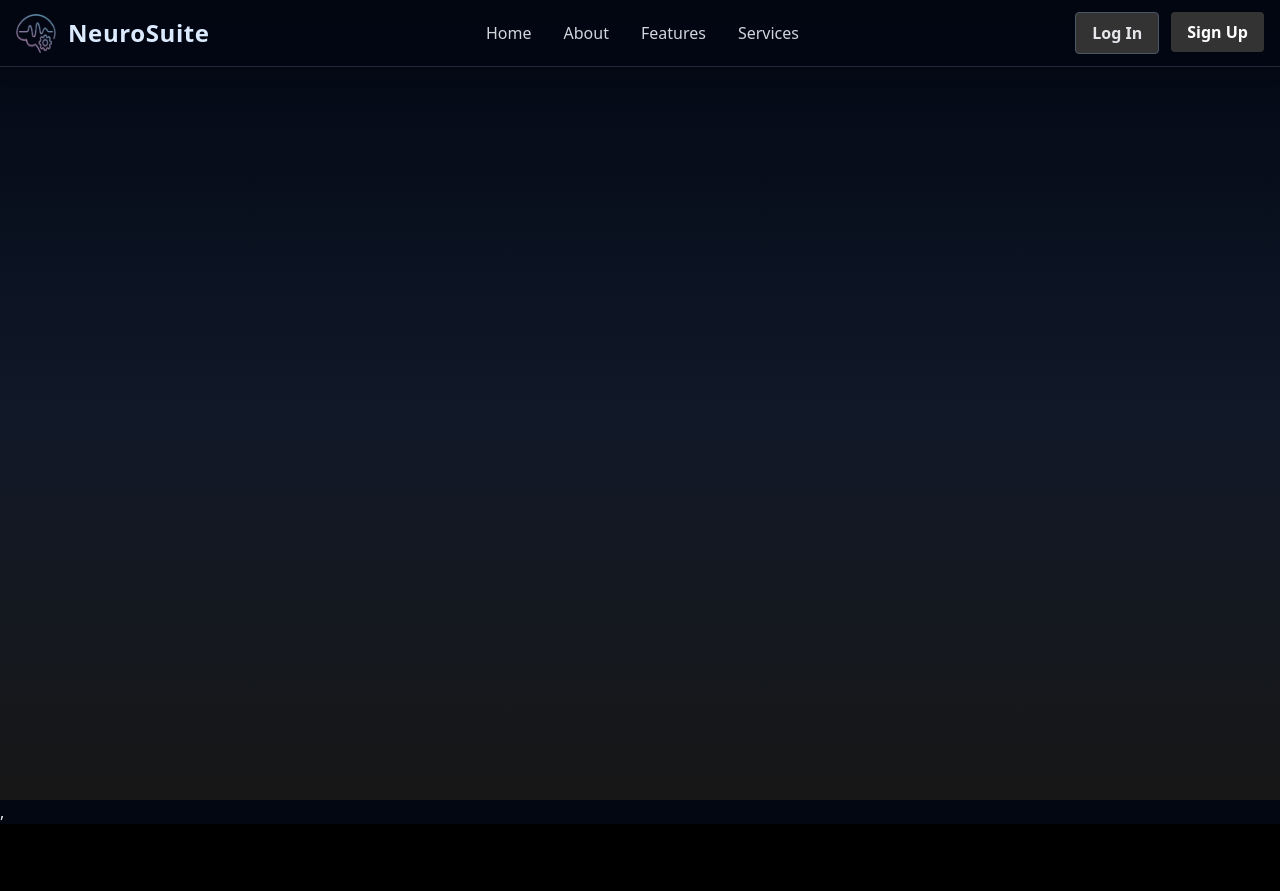
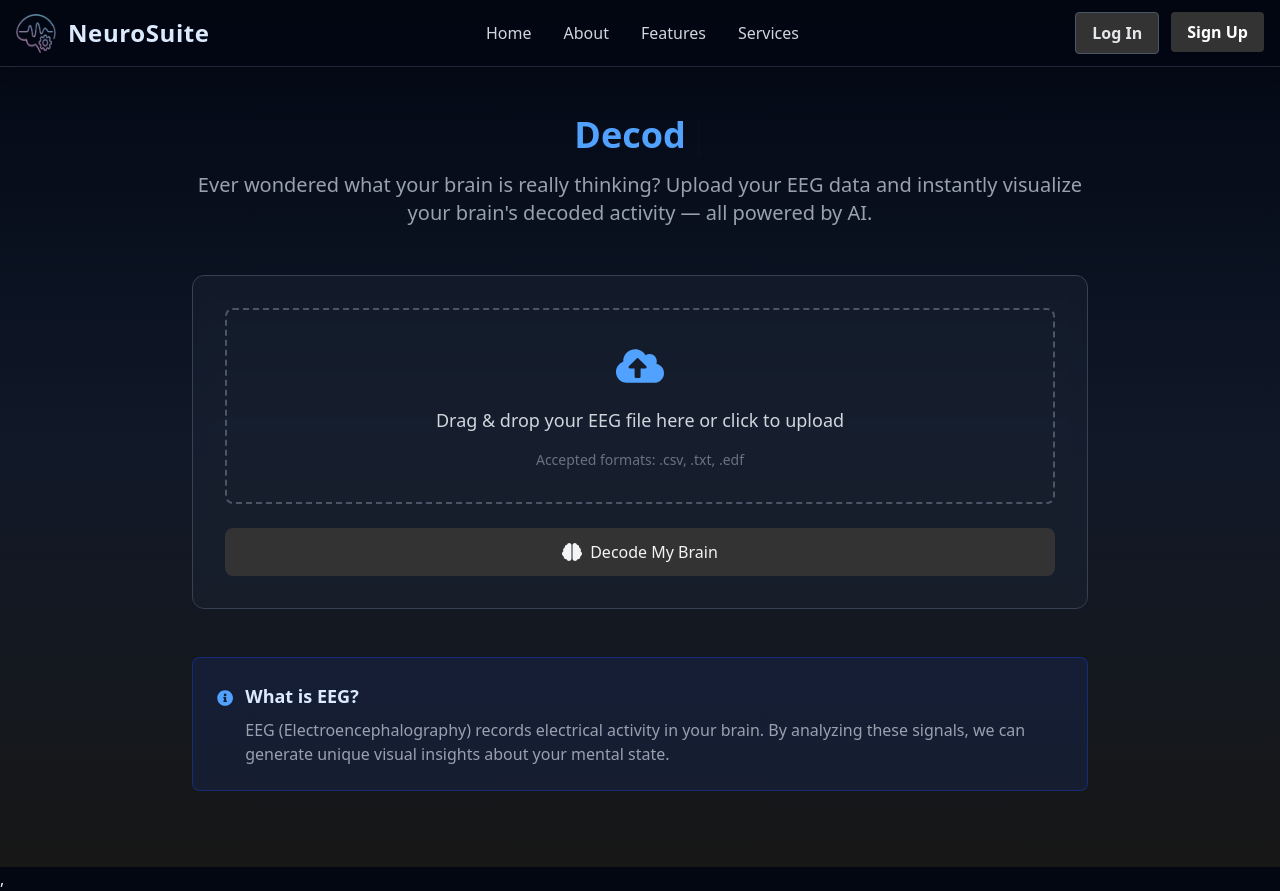
Before and after one commit to Aishwarya011k/NeuroSuite, a React (Vite) app in the folder neurosuite/: page /eeg-decoder in a window 1280 px wide. Before the commit the page ends 824 px from the top, so only its background shows below. Built offline with nearby package versions, Linux system fonts and the light colour scheme.

Commit message:
feat: Add Features and EEGDecoder components; integrate typewriter effect in Login and enhance Navbar links

```diff
--- a/neurosuite/package.json
+++ b/neurosuite/package.json
@@ -17,6 +17,7 @@
     "framer-motion": "^12.12.1",
     "react": "^19.1.0",
     "react-dom": "^19.1.0",
+    "react-icons": "^5.5.0",
     "react-router-dom": "^7.6.0",
     "react-simple-typewriter": "^5.0.1",
     "tailwindcss": "^4.1.7",
--- a/neurosuite/src/App.jsx
+++ b/neurosuite/src/App.jsx
@@ -7,6 +7,9 @@ import Login from './components/Login';
 import SuccessPage from './components/SuccessPage';
 import Profile from './components/Profile';
 import { useAuth } from './context/AuthContext';
+import Features from './components/Features';
+import EEGDecoder from './components/EEGDecoder';
+
 
 
 // Protected Route Component
@@ -28,7 +31,11 @@ function App() {
 
         <main className="container mx-auto px-4 text-gray-100">
           <Routes>
-            <Route path="/" element={<Hero />} />
+            <Route path="/" element={
+              <>
+              <Hero />
+              <Features/>
+              </>} />
             <Route path="/signup" element={<SignUp />} />
             <Route path="/login" element={<Login />} />
             <Route path="/success" element={<SuccessPage />} />
@@ -40,7 +47,11 @@ function App() {
                 </ProtectedRoute>
               }
             />
-          </Routes>
+            {/*<Route path='/about' element={<About />}/>*/}
+            <Route path='/features' element={<Features />}/>
+              <Route path="/eeg-decoder" element={<EEGDecoder />} />
+             // ...other routes...
+            </Routes>
         </main>
       </div>
     </AuthProvider>
--- /dev/null
+++ b/neurosuite/src/components/EEGDecoder.jsx
@@ -0,0 +1,168 @@
+import React, { useState } from 'react';
+import { FaCloudUploadAlt, FaBrain, FaInfoCircle } from 'react-icons/fa';
+import LoadingSpinner from './LoadSpinner';
+import { Typewriter } from 'react-simple-typewriter';
+
+const EEGDecoder = () => {
+  const [file, setFile] = useState(null);
+  const [isProcessing, setIsProcessing] = useState(false);
+  const [error, setError] = useState('');
+  const [result, setResult] = useState(null);
+
+  const handleFileUpload = (event) => {
+    const uploadedFile = event.target.files[0];
+    const validTypes = ['.csv', '.txt', '.edf'];
+    const fileExtension = '.' + uploadedFile.name.split('.').pop().toLowerCase();
+
+    if (!validTypes.includes(fileExtension)) {
+      setError('Invalid file format. Please upload .csv, .txt, or .edf files.');
+      return;
+    }
+
+    setFile(uploadedFile);
+    setError('');
+  };
+
+  const handleDecode = async () => {
+    if (!file) {
+      setError('Please select an EEG file before decoding.');
+      return;
+    }
+
+    setIsProcessing(true);
+    setError('');
+
+    try {
+      // API call simulation - replace with actual API call
+      await new Promise(resolve => setTimeout(resolve, 2000));
+      setResult({
+        // Simulated result
+        imageUrl: '/sample-result.png',
+        insights: 'Sample brain activity analysis...'
+      });
+    } catch (err) {
+      setError('Something went wrong while decoding. Please try again later.');
+    } finally {
+      setIsProcessing(false);
+    }
+  };
+
+  return (
+    <div className="min-h-screen py-12 px-4">
+      <div className="max-w-4xl mx-auto space-y-12">
+        {/* Header Section */}
+        <div className="text-center space-y-4">
+          <h1 className="text-4xl font-bold text-blue-400">
+           <Typewriter words={["Decode Your Mind in a Click"]} loop cursor cursorStyle="|" />
+          </h1>
+          <p className="text-xl text-gray-400">
+            Ever wondered what your brain is really thinking? Upload your EEG data and
+            instantly visualize your brain's decoded activity — all powered by AI.
+          </p>
+        </div>
+
+        {/* Upload Section */}
+        <div className="bg-gray-800/40 backdrop-blur-sm p-8 rounded-xl border border-gray-700">
+          <div
+            className="border-2 border-dashed border-gray-600 rounded-lg p-8 text-center"
+            onDragOver={(e) => e.preventDefault()}
+            onDrop={(e) => {
+              e.preventDefault();
+              handleFileUpload({ target: { files: e.dataTransfer.files } });
+            }}
+          >
+            <input
+              type="file"
+              id="eeg-file"
+              className="hidden"
+              accept=".csv,.txt,.edf"
+              onChange={handleFileUpload}
+            />
+            <label
+              htmlFor="eeg-file"
+              className="cursor-pointer space-y-4 block"
+            >
+              <FaCloudUploadAlt className="w-12 h-12 text-blue-400 mx-auto" />
+              <div className="text-lg text-gray-300">
+                Drag & drop your EEG file here or click to upload
+              </div>
+              <div className="text-sm text-gray-500">
+                Accepted formats: .csv, .txt, .edf
+              </div>
+            </label>
+            {file && (
+              <div className="mt-4 text-green-400">
+                Selected file: {file.name}
+              </div>
+            )}
+          </div>
+
+          {error && (
+            <div className="mt-4 text-red-400 text-center">
+              {error}
+            </div>
+          )}
+
+          <button
+            onClick={handleDecode}
+            disabled={isProcessing || !file}
+            className={`w-full mt-6 p-3 rounded-lg flex items-center justify-center space-x-2
+              ${isProcessing || !file
+                ? 'bg-gray-700 cursor-not-allowed'
+                : 'bg-blue-600 hover:bg-blue-700'}`}
+          >
+            {isProcessing ? (
+              <>
+                <LoadingSpinner />
+                <span>Decoding your thoughts...</span>
+              </>
+            ) : (
+              <>
+                <FaBrain className="w-5 h-5" />
+                <span>Decode My Brain</span>
+              </>
+            )}
+          </button>
+        </div>
+
+        {/* Result Section */}
+        {result && (
+          <div className="bg-gray-800/40 backdrop-blur-sm p-8 rounded-xl border border-gray-700">
+            <h2 className="text-2xl font-semibold text-blue-100 mb-4">
+              Here's What Your Brain is Telling Us
+            </h2>
+            <p className="text-gray-400 mb-6">
+              The image below is generated based on your brainwave patterns.
+              This visual reflects your neural activity — a glimpse into your
+              subconscious thoughts.
+            </p>
+            <img
+              src={result.imageUrl}
+              alt="AI-generated image from EEG brainwave data"
+              className="w-full rounded-lg"
+            />
+          </div>
+        )}
+
+        {/* Info Sidebar */}
+        <div className="bg-blue-900/20 p-6 rounded-lg border border-blue-800/50">
+          <div className="flex items-start space-x-3">
+            <FaInfoCircle className="w-6 h-6 text-blue-400 mt-1" />
+            <div>
+              <h3 className="text-lg font-semibold text-blue-100">
+                What is EEG?
+              </h3>
+              <p className="text-gray-400 mt-2">
+                EEG (Electroencephalography) records electrical activity in your brain.
+                By analyzing these signals, we can generate unique visual insights
+                about your mental state.
+              </p>
+            </div>
+          </div>
+        </div>
+      </div>
+    </div>
+  );
+};
+
+export default EEGDecoder;
--- /dev/null
+++ b/neurosuite/src/components/Features.jsx
@@ -0,0 +1,71 @@
+import React from 'react';
+import { FaBrain, FaChartLine, FaLaptopMedical } from 'react-icons/fa';
+import { useNavigate } from 'react-router-dom';
+import { Typewriter } from 'react-simple-typewriter';
+
+const FeatureCard = ({ icon, title, description, link }) => {
+  const navigate = useNavigate();
+
+  return (
+    <div
+      onClick={() => link && navigate(link)}
+      className="bg-gray-800/40 backdrop-blur-sm p-6 rounded-xl border border-gray-700
+                 hover:border-blue-500 transition-all duration-300 hover:shadow-xl
+                 hover:shadow-blue-500/10 cursor-pointer"
+    >
+      <div className="flex flex-col items-center text-center space-y-4">
+        <div className="p-3 bg-blue-500/10 rounded-lg">
+          {icon}
+        </div>
+        <h3 className="text-xl font-semibold text-blue-100">{title}</h3>
+        <p className="text-gray-400">{description}</p>
+      </div>
+    </div>
+  );
+};
+
+const Features = () => {
+  const features = [
+    {
+      icon: <FaBrain className="w-8 h-8 text-blue-400" />,
+      title: "Visualize your mind in a Click ",
+      description: "Advanced EEG signal processing with real-time monitoring and analysis of brain wave patterns for accurate neurological assessment.",
+      link: "/eeg-decoder"
+    },
+    {
+      icon: <FaChartLine className="w-8 h-8 text-blue-400" />,
+      title: "Data Visualization",
+      description: "Interactive visualization tools for EEG data with customizable displays and comprehensive reporting capabilities."
+    },
+    {
+      icon: <FaLaptopMedical className="w-8 h-8 text-blue-400" />,
+      title: "Clinical Integration",
+      description: "Seamless integration with existing medical systems and workflows, supporting efficient patient care and research."
+    }
+  ];
+
+  return (
+    <section className="py-20 px-4">
+      <div className="max-w-6xl mx-auto">
+        {/* Section Header */}
+        <div className="text-center mb-16 space-y-4">
+          <h2 className="text-4xl font-bold text-blue-400">
+            <Typewriter words={["Features of NeuroSuite"]} loop cursor cursorStyle="|" />
+          </h2>
+          <p className="text-xl text-gray-400 max-w-2xl mx-auto">
+            Discover powerful tools for neurological analysis and research with our comprehensive suite of features designed for medical professionals.
+          </p>
+        </div>
+
+        {/* Feature Cards Grid */}
+        <div className="grid grid-cols-1 md:grid-cols-3 gap-8">
+          {features.map((feature, index) => (
+            <FeatureCard key={index} {...feature} />
+          ))}
+        </div>
+      </div>
+    </section>
+  );
+};
+
+export default Features;
--- a/neurosuite/src/components/LogIn.jsx
+++ b/neurosuite/src/components/LogIn.jsx
@@ -3,6 +3,9 @@ import { useNavigate } from 'react-router-dom';
 import { login } from '../services/auth';
 import { useAuth } from '../context/AuthContext';
 import LoadSpinner from './LoadSpinner';
+import { Typewriter } from 'react-simple-typewriter';
+
+
 
 const Login = () => {
   const navigate = useNavigate();
@@ -47,7 +50,8 @@ const Login = () => {
   return (
     <div className="min-h-screen flex items-center justify-center">
       <div className="max-w-md w-full bg-gray-900/50 backdrop-blur-sm p-8 rounded-xl shadow-xl border border-gray-800">
-        <h2 className="text-3xl font-bold text-center text-blue-100 mb-8">Login</h2>
+      <h2 className='items-center text-blue-400'><Typewriter words={["Welcome Back!"]} loop cursor cursorStyle="|" /></h2>
+        <h3 className="text-3xl font-bold text-center text-blue-100 mb-8">Login</h3>
 
         {error && (
           <div className="bg-red-500/10 border border-red-500 text-red-500 px-4 py-3 rounded mb-6">
--- a/neurosuite/src/components/Navbar.jsx
+++ b/neurosuite/src/components/Navbar.jsx
@@ -26,8 +26,8 @@ export default function Navbar() {
         {/* Desktop Nav Links */}
         <div className="hidden md:flex gap-8">
           <Link to="" className="text-gray-300 hover:text-blue-300 font-medium transition">Home</Link>
-          <a href="#" className="text-gray-300 hover:text-blue-300 font-medium transition">About</a>
-          <a href="#" className="text-gray-300 hover:text-blue-300 font-medium transition">Features</a>
+          <Link to="/" className="text-gray-300 hover:text-blue-300 font-medium transition">About</Link>
+          <Link to="/features" className="text-gray-300 hover:text-blue-300 font-medium transition">Features</Link>
           <a href="#" className="text-gray-300 hover:text-blue-300 font-medium transition">Services</a>
         </div>
 
```
Also changed, not shown: neurosuite/src/components/About.jsx (added), 1 other file (tests, documents, lock files or other folders).
